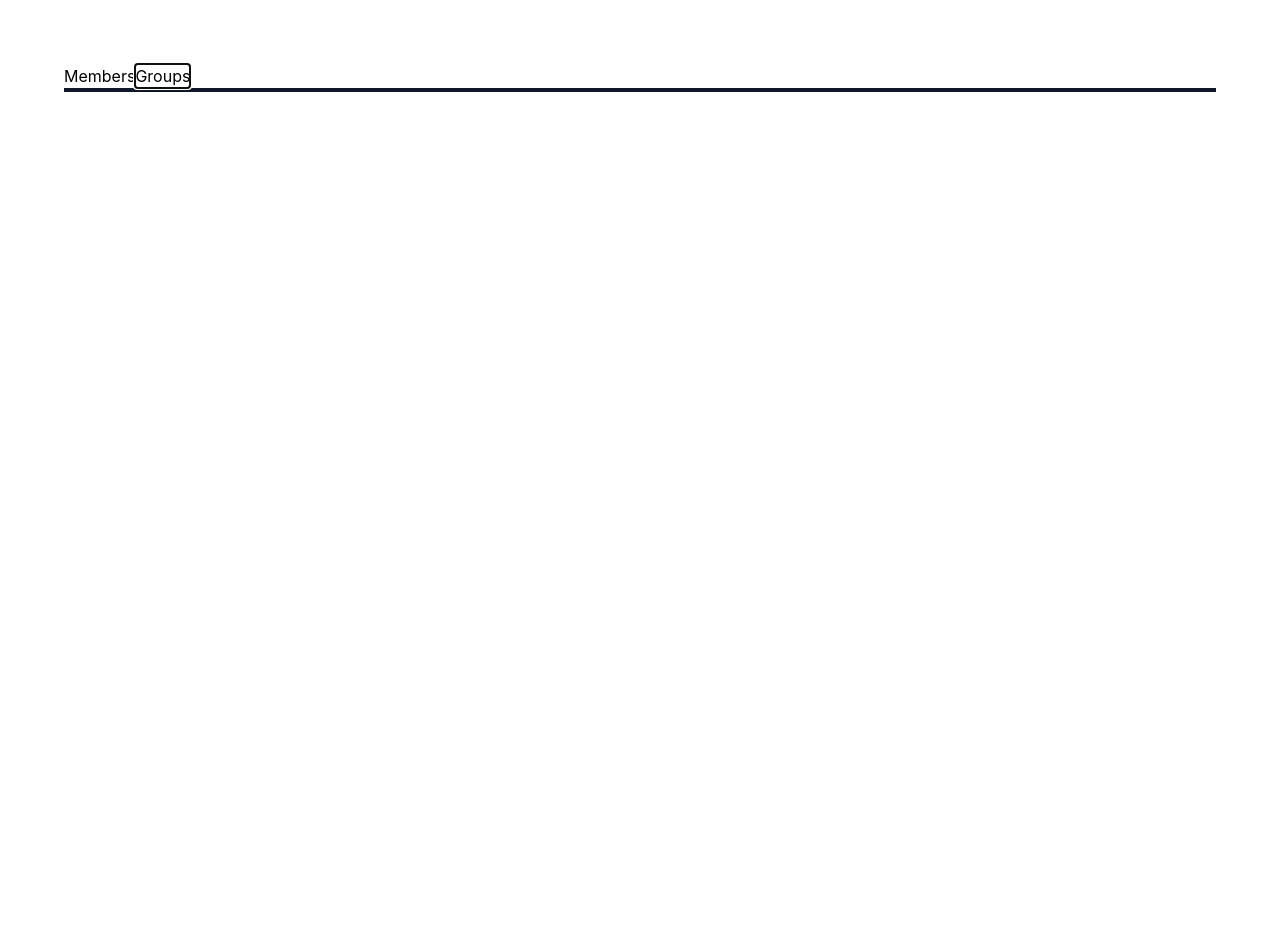
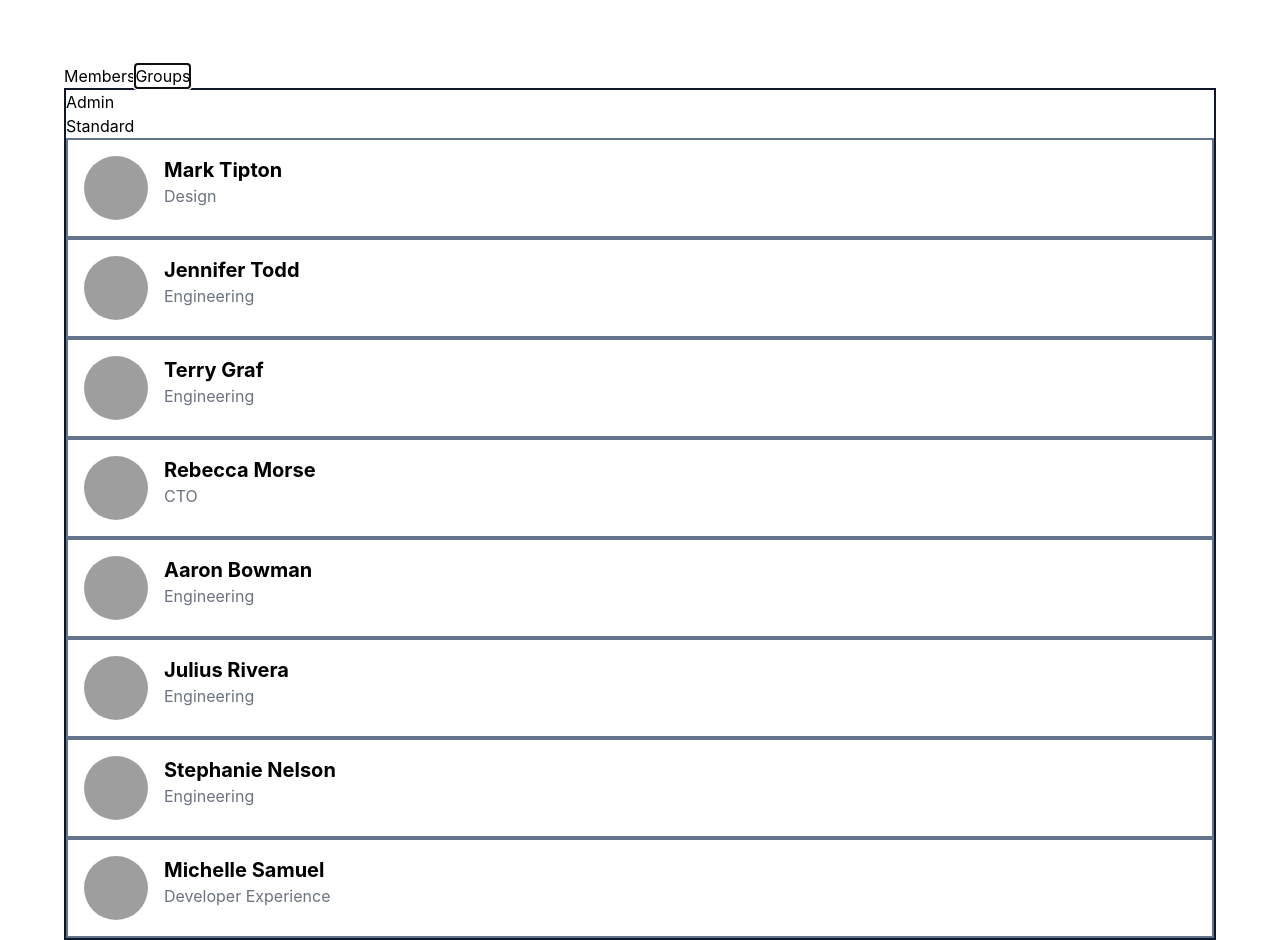
Before and after one commit to babramczyk/member-list-take-home, a React (Create React App) app: page / in a window 1280 px wide. Both pictures are taken after a click on the tab "Groups". Before the commit the page ends 800 px from the top, so only its background shows below. Built offline with nearby package versions, Linux system fonts and the light colour scheme; grey boxes are pictures that could not be loaded.

Commit message:
very simple admin toggling and Groups view

```diff
--- a/src/App.tsx
+++ b/src/App.tsx
@@ -1,4 +1,4 @@
-import { useEffect, useState } from "react";
+import { useCallback, useEffect, useState } from "react";
 import { Member, fetchMembers } from "./data/members";
 import "./App.css";
 import { MemberRow } from "./components/MemberRow";
@@ -12,9 +12,27 @@ export default function App() {
     fetchMembers().then((members) => setMembers(members));
   }, []);
 
+  const onToggleAdmin = useCallback((memberId: string) => {
+    setMembers((prevMembers) => {
+      if (!prevMembers) return null;
+
+      // TODO: Overall, review how we're storing admin data. For now, we're storing it on each member object. We could do something else, like store a mapping or array of which members are admins. But, that kind of couples us to the current use case, where admin tracking is completely and only tracked client side -- i.e. what if in the future, the API returns `.admin` as a field on each member? Hard to determine a path without knowing requirements, but this works for now
+      // TODO: If we stick with this approach, we could probably make this update a bit more performant if we needed to, i.e. by storing members as an object, only updating the member that changed, short circuiting after finding them, etc.
+      return prevMembers?.map((prevMember) => {
+        if (prevMember.id === memberId) {
+          return {
+            ...prevMember,
+            admin: !prevMember.admin,
+          };
+        }
+        return prevMember;
+      });
+    });
+  }, []);
+
   return (
     <div className="h-full p-16">
-      <Tabs.Root defaultValue="Members">
+      <Tabs.Root defaultValue="members">
         <Tabs.List>
           <Tabs.Trigger value="members">Members</Tabs.Trigger>
           <Tabs.Trigger value="groups">Groups</Tabs.Trigger>
@@ -23,8 +41,35 @@ export default function App() {
           <Tabs.Content value="members">
             {/* TODO: Figure out a fancy way to not recreate elements for each row? Would be better for perf if we need that one day, + could do some fun animation stuff as rows move around */}
             {members?.map((member) => (
-              <MemberRow key={member.id} member={member} />
+              <MemberRow
+                key={member.id}
+                member={member}
+                onToggleAdmin={() => onToggleAdmin(member.id)}
+              />
             ))}
+          </Tabs.Content>
+          <Tabs.Content value="groups">
+            <div>Admin</div>
+            {members
+              // TODO: Filter in a better way / more performant way / more graceful way. i.e. maybe in a hook, maybe a util in a separate file, etc. Also, only filter once (instead of twice for each section). Maybe we could sort the array, and splice in the headers / dividers where needed
+              ?.filter((member) => member.admin)
+              .map((member) => (
+                <MemberRow
+                  key={member.id}
+                  member={member}
+                  onToggleAdmin={() => onToggleAdmin(member.id)}
+                />
+              ))}
+            <div>Standard</div>
+            {members
+              ?.filter((member) => !member.admin)
+              .map((member) => (
+                <MemberRow
+                  key={member.id}
+                  member={member}
+                  onToggleAdmin={() => onToggleAdmin(member.id)}
+                />
+              ))}
           </Tabs.Content>
         </div>
       </Tabs.Root>
--- a/src/components/MemberRow.tsx
+++ b/src/components/MemberRow.tsx
@@ -1,8 +1,18 @@
 import { Member } from "../data/members";
 
-export function MemberRow({ member }: { member: Member }) {
+export function MemberRow({
+  member,
+  onToggleAdmin,
+}: {
+  member: Member;
+  onToggleAdmin?: () => void;
+}) {
   return (
-    <div className="border-2 border-slate-500 p-4 flex flex-col">
+    // TODO: Turn this into a button if we're using onClick -- or, most likely, use a checkbox or some other specific part of the row to toggle admin
+    <div
+      className="border-2 border-slate-500 p-4 flex flex-col"
+      onClick={onToggleAdmin}
+    >
       <div className="flex flex-row">
         <img
           src={member.photo}
```
